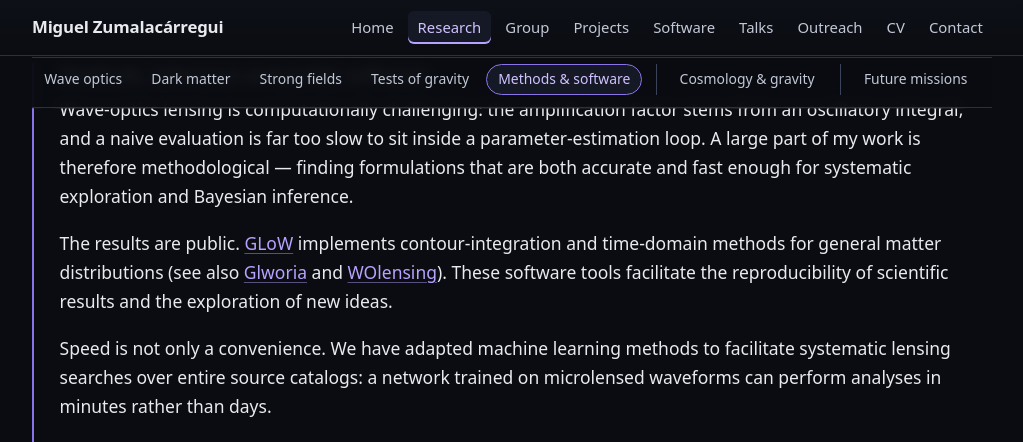
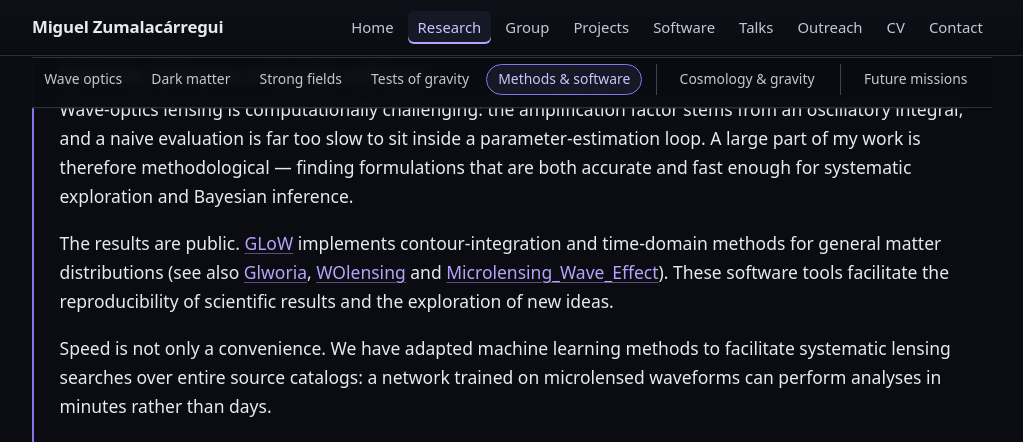
Before and after one commit to miguelzuma/miguelzuma.github.io, a Jekyll site: the page built from research.html, in a window 1280 px wide and 900 px high, scrolled down 6490 px, cut to the strip 0-442 px from the top of the window. Shown: the whole strip, without its empty margins (128-1151 px from the left). Built offline with Jekyll 4.4.1, drawn with Linux system fonts in a browser that asks for light colours.

Commit message:
Credit Xikai Shan's microlensing wave-effect code
Co-Authored-By: Claude Opus 5 <noreply@anthropic.com>
Claude-Session: https://claude.ai/code/session_01E2ZbXszK9qt9svKVxU5Yrt

```diff
--- a/research.html
+++ b/research.html
@@ -457,8 +457,9 @@ sections:
       The results are public. <a href="{{ '/software.html' | relative_url }}">GLoW</a>
       implements contour-integration and time-domain methods for general matter
       distributions (see also
-      <a href="https://github.com/mhycheung/glworia" rel="noopener">Glworia</a> and
-      <a href="https://github.com/manchunyeung/wolensing" rel="noopener">WOlensing</a>).
+      <a href="https://github.com/mhycheung/glworia" rel="noopener">Glworia</a>,
+      <a href="https://github.com/manchunyeung/wolensing" rel="noopener">WOlensing</a> and
+      <a href="https://github.com/xkshan97/Microlensing_Wave_Effect" rel="noopener">Microlensing_Wave_Effect</a>).
       These software tools facilitate the reproducibility of scientific results
       and the exploration of new ideas.
     </p>
```
